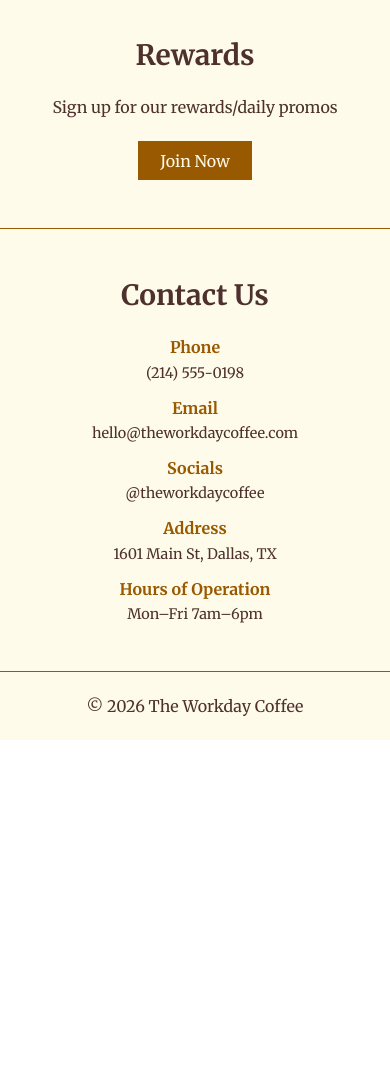
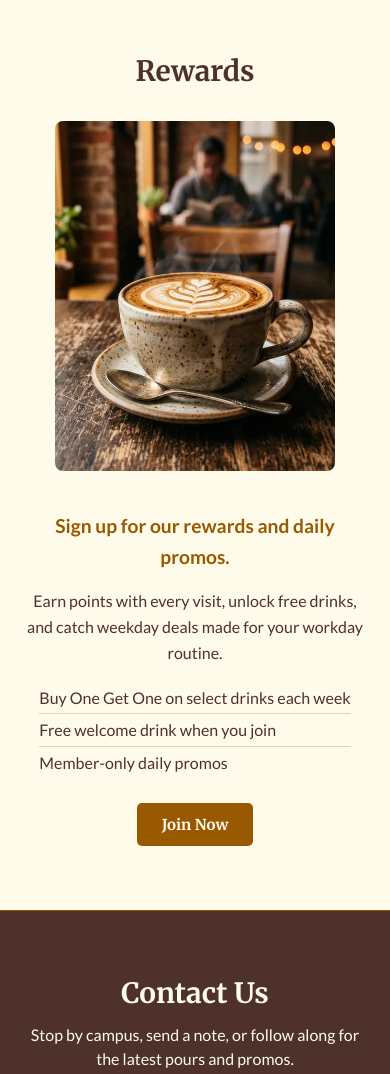
Before and after one commit to Dtzul04/campus-coffee-shop, a plain HTML site: page index.html in a window 390 px wide. Shown: the part 1520-2594 px from the top of the page. Before the commit the page ends 2260 px from the top, so only its background shows below. Drawn offline with nearby package versions, Linux system fonts and the light colour scheme; a web font is replaced by a local one.

Commit message:
Improve Rewards and Contact sections with image, promo copy, and clearer layout.
Adds section IDs for nav links, clickable contact details, and mobile-friendly styling to match the brand.

```diff
--- a/index.html
+++ b/index.html
@@ -137,40 +137,54 @@
   </section>
 
   <!-- REWARDS -->
-  <section class="rewards">
+  <section class="rewards" id="promotions">
     <div class="container">
       <h2>Rewards</h2>
       <div class="rewards-content">
-        <p>Sign up for our rewards/daily promos</p>
-        <a href="#" class="rewards-btn">Join Now</a>
+        <img
+          class="rewards-img"
+          src="images/image 2.jpg"
+          alt="Latte with art on a wooden table in a cozy coffee shop"
+        >
+        <div class="rewards-text">
+          <p class="rewards-lead">Sign up for our rewards and daily promos.</p>
+          <p>Earn points with every visit, unlock free drinks, and catch weekday deals made for your workday routine.</p>
+          <ul class="rewards-perks">
+            <li>Buy One Get One on select drinks each week</li>
+            <li>Free welcome drink when you join</li>
+            <li>Member-only daily promos</li>
+          </ul>
+          <a href="#contact" class="btn btn-primary rewards-btn">Join Now</a>
+        </div>
       </div>
     </div>
   </section>
 
   <!-- CONTACT -->
-  <section class="contact">
+  <section class="contact" id="contact">
     <div class="container">
       <h2>Contact Us</h2>
+      <p class="contact-intro">Stop by campus, send a note, or follow along for the latest pours and promos.</p>
       <div class="contact-items">
         <div class="contact-item">
           <h3>Phone</h3>
-          <p>(214) 555-0198</p>
+          <p><a href="tel:+12145550198">(214) 555-0198</a></p>
         </div>
         <div class="contact-item">
           <h3>Email</h3>
-          <p>hello@theworkdaycoffee.com</p>
+          <p><a href="mailto:hello@theworkdaycoffee.com">hello@theworkdaycoffee.com</a></p>
         </div>
         <div class="contact-item">
           <h3>Socials</h3>
-          <p>@theworkdaycoffee</p>
+          <p><a href="#">@theworkdaycoffee</a></p>
         </div>
         <div class="contact-item">
           <h3>Address</h3>
-          <p>1601 Main St, Dallas, TX</p>
+          <p>1601 Main St<br>Dallas, TX</p>
         </div>
         <div class="contact-item">
           <h3>Hours of Operation</h3>
-          <p>Mon–Fri 7am–6pm</p>
+          <p>Mon–Fri 7am–6pm<br>Sat–Sun 8am–4pm</p>
         </div>
       </div>
     </div>
--- a/styles.css
+++ b/styles.css
@@ -16,74 +16,134 @@
   font-family: Merriweather, serif;
   color: #4E312D;
   background-color: #FEFBEA;
-  padding: 3rem 0;
+  padding: 4rem 0;
   border-top: 1px solid #995900;
   text-align: center;
 }
 
 .rewards h2 {
-  margin-bottom: 1.5rem;
+  margin-bottom: 2rem;
   font-size: 1.75rem;
+  color: #4E312D;
 }
 
 .rewards-content {
   display: flex;
   align-items: center;
   justify-content: space-between;
-  gap: 1.5rem;
+  gap: 2.5rem;
   text-align: left;
+}
+
+.rewards-img {
+  width: 45%;
+  max-width: 420px;
+  aspect-ratio: 4 / 5;
+  object-fit: cover;
+  border-radius: 8px;
+}
+
+.rewards-text {
+  flex: 1;
+}
+
+.rewards-lead {
+  font-size: 1.2rem;
+  font-weight: 700;
+  margin-bottom: 0.75rem;
+  color: #995900;
+}
+
+.rewards-text p {
+  margin-bottom: 1rem;
+  line-height: 1.6;
+  font-family: Lato, sans-serif;
+}
+
+.rewards-perks {
+  list-style: none;
+  margin: 0 0 1.5rem;
+  padding: 0;
+  font-family: Lato, sans-serif;
+}
+
+.rewards-perks li {
+  padding: 0.4rem 0;
+  border-bottom: 1px solid rgba(153, 89, 0, 0.25);
+}
+
+.rewards-perks li:last-child {
+  border-bottom: none;
 }
 
 .rewards-btn {
   display: inline-block;
-  padding: 0.6rem 1.4rem;
-  background-color: #995900;
-  color: #FEFBEA;
-  text-decoration: none;
-  border: none;
-  font-family: Merriweather, serif;
-}
-
-.rewards-btn:hover {
-  background-color: #4E312D;
 }
 
 /* CONTACT */
 .contact {
   font-family: Merriweather, serif;
   color: #4E312D;
-  background-color: #FEFBEA;
-  padding: 3rem 0;
+  background-color: #4E312D;
+  padding: 4rem 0;
   border-top: 1px solid #995900;
   text-align: center;
 }
 
 .contact h2 {
-  margin-bottom: 1.5rem;
+  margin-bottom: 0.75rem;
   font-size: 1.75rem;
+  color: #FEFBEA;
+}
+
+.contact-intro {
+  max-width: 560px;
+  margin: 0 auto 2rem;
+  color: #FEFBEA;
+  font-family: Lato, sans-serif;
+  line-height: 1.5;
 }
 
 .contact-items {
   display: flex;
   justify-content: space-between;
-  gap: 1rem;
+  gap: 1.25rem;
   text-align: center;
+}
+
+.contact-item {
+  flex: 1;
+  background-color: #FEFBEA;
+  padding: 1.25rem 0.9rem;
+  border-radius: 8px;
 }
 
 .contact-item h3 {
   font-size: 1rem;
-  margin-bottom: 0.4rem;
+  margin-bottom: 0.5rem;
   color: #995900;
 }
 
 .contact-item p {
   font-size: 0.9rem;
+  line-height: 1.5;
+  font-family: Lato, sans-serif;
+  color: #4E312D;
+}
+
+.contact-item a {
+  color: #4E312D;
+  text-decoration: none;
+}
+
+.contact-item a:hover {
+  color: #995900;
 }
 
 .footer {
   font-family: Merriweather, serif;
-  color: #4E312D;
-  background-color: #FEFBEA;
+  color: #FEFBEA;
+  background-color: #4E312D;
   border-top: 1px solid #995900;
   padding: 1.5rem 0;
   text-align: center;
@@ -96,9 +156,19 @@
     text-align: center;
   }
 
+  .rewards-img {
+    width: 100%;
+    max-width: 280px;
+  }
+
+  .rewards-perks {
+    text-align: left;
+    display: inline-block;
+  }
+
   .contact-items {
     flex-direction: column;
-    align-items: center;
+    align-items: stretch;
   }
 }
 /* Muku's design goes here */
```
